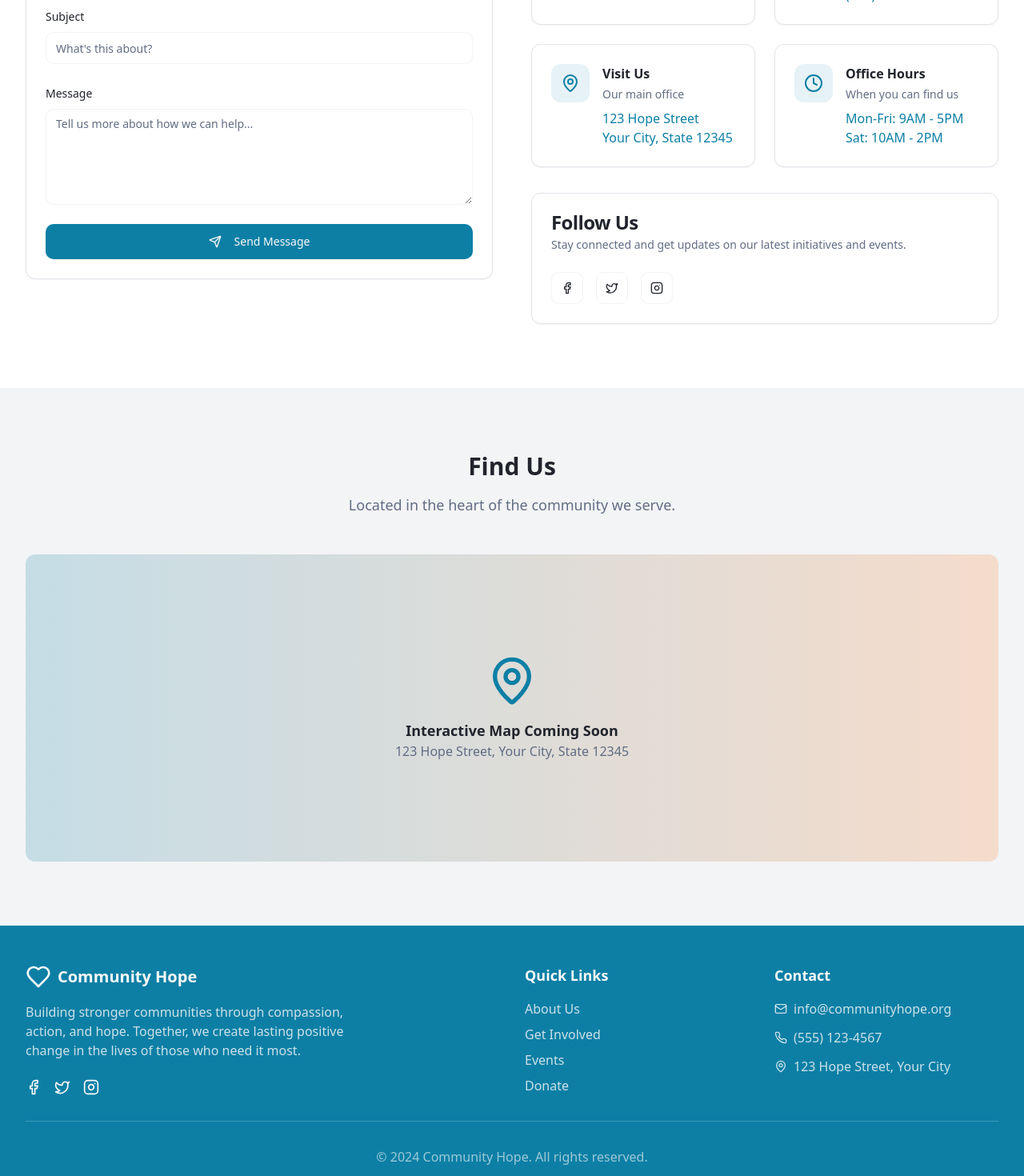
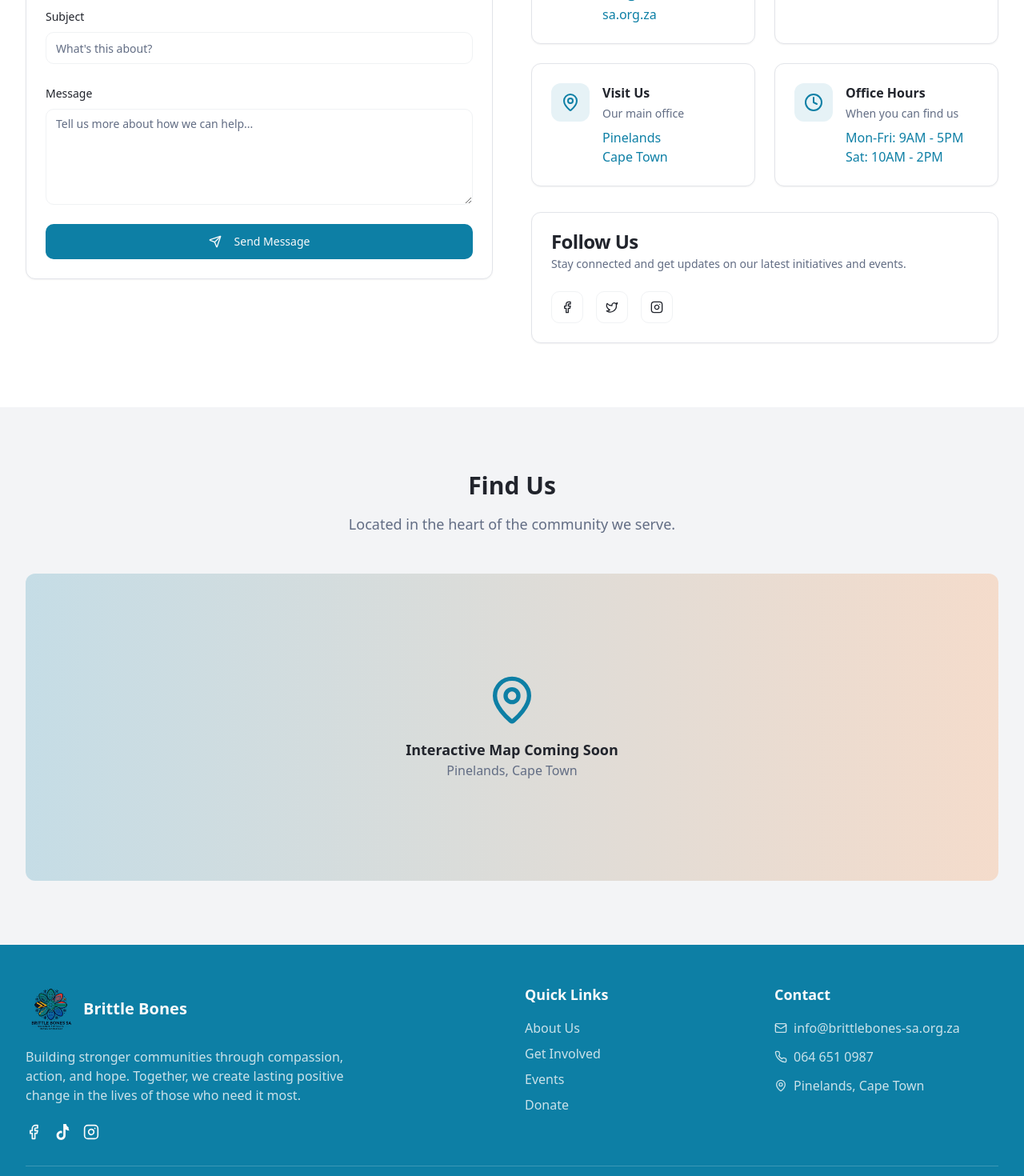
Before and after one commit to DevTechInnovations/BrittleBones, a React (Vite) app: page /contact in a window 1280 px wide. Shown: the part 700-2170 px from the top of the page at 80% size. Built offline with nearby package versions, Linux system fonts and the light colour scheme.

Commit message:
updated footer

```diff
--- a/src/components/Footer.tsx
+++ b/src/components/Footer.tsx
@@ -1,6 +1,7 @@
-import { Heart, Mail, Phone, MapPin, Facebook, Twitter, Instagram } from "lucide-react";
+
+import { Heart, Mail, Phone, MapPin, Facebook, Instagram } from "lucide-react";
 import { Link } from "react-router-dom";
-
+import { TikTok } from "lucide-react";
 const Footer = () => {
   return (
     <footer className="bg-primary text-primary-foreground">
@@ -9,18 +10,67 @@ const Footer = () => {
           {/* Logo and Mission */}
           <div className="col-span-1 md:col-span-2">
             <div className="flex items-center space-x-2 mb-4">
-              <Heart className="h-8 w-8" />
-              <span className="text-xl font-bold">Community Hope</span>
+                <img src="/src/assets/brittlebones-removebg-preview.png" alt="Brittle Bones Logo" className="h-17 w-16" />
+              <span className="text-xl font-bold">Brittle Bones</span>
             </div>
             <p className="text-primary-foreground/80 mb-6 max-w-md">
               Building stronger communities through compassion, action, and hope.
               Together, we create lasting positive change in the lives of those who need it most.
             </p>
-            <div className="flex space-x-4">
-              <Facebook className="h-5 w-5 hover:text-accent cursor-pointer transition-colors" />
-              <Twitter className="h-5 w-5 hover:text-accent cursor-pointer transition-colors" />
-              <Instagram className="h-5 w-5 hover:text-accent cursor-pointer transition-colors" />
-            </div>
+          <div className="flex space-x-4">
+  {/* Facebook */}
+  <a
+    href="https://www.facebook.com/brittlebonessa"
+    target="_blank"
+    rel="noopener noreferrer"
+    className="hover:text-accent transition-colors"
+  >
+    <Facebook className="h-5 w-5 cursor-pointer" />
+  </a>
+
+  {/* <a
+  href="https://www.tiktok.com/@brittle.bones.sa"
+  target="_blank"
+  rel="noopener noreferrer"
+  className="hover:text-accent transition-colors"
+>
+  <img
+    src="https://upload.wikimedia.org/wikipedia/commons/a/a9/TikTok_logo.svg"
+    alt="TikTok"
+    className="h-5 w-5 cursor-pointer"
+  />
+</a> */}
+
+<a
+  href="https://www.tiktok.com/@brittle.bones.sa"
+  target="_blank"
+  rel="noopener noreferrer"
+  className="hover:text-accent transition-colors"
+  aria-label="TikTok"
+>
+  <svg
+    xmlns="http://www.w3.org/2000/svg"
+    fill="currentColor"
+    viewBox="0 0 448 512"
+    className="h-5 w-5 cursor-pointer"
+  >
+    <path d="M448,209.9a210.9,210.9,0,0,1-122.9-39.4V367.4c0,80.4-65.6,145.6-146.7,144.6-79.7-1-143.5-66.5-143.5-146.2,0-79.7,64.8-145.6,144.5-145.6a144.4,144.4,0,0,1,33.1,3.9v73.8a72,72,0,1,0,40.3,65.7V0h95.1a121.3,121.3,0,0,0,1.8,21.5c7.5,38.7,35.5,70.6,72.7,84.7A123.3,123.3,0,0,0,448,209.9Z" />
+  </svg>
+</a>
+
+
+
+  {/* Instagram */}
+  <a
+    href="https://www.instagram.com/brittlebonessa2017"
+    target="_blank"
+    rel="noopener noreferrer"
+    className="hover:text-accent transition-colors"
+  >
+    <Instagram className="h-5 w-5 cursor-pointer" />
+  </a>
+</div>
+
           </div>
 
           {/* Quick Links */}
@@ -56,15 +106,15 @@ const Footer = () => {
             <div className="space-y-3">
               <div className="flex items-center space-x-2 text-primary-foreground/80">
                 <Mail className="h-4 w-4" />
-                <span>info@communityhope.org</span>
+                <span>info@brittlebones-sa.org.za</span>
               </div>
               <div className="flex items-center space-x-2 text-primary-foreground/80">
                 <Phone className="h-4 w-4" />
-                <span>(555) 123-4567</span>
+                <span>064 651 0987</span>
               </div>
               <div className="flex items-center space-x-2 text-primary-foreground/80">
                 <MapPin className="h-4 w-4" />
-                <span>123 Hope Street, Your City</span>
+                <span>Pinelands, Cape Town</span>
               </div>
             </div>
           </div>
@@ -72,8 +122,9 @@ const Footer = () => {
 
         <div className="border-t border-primary-foreground/20 mt-8 pt-8 text-center">
           <p className="text-primary-foreground/60">
-            © 2024 Community Hope. All rights reserved.
-          </p>
+  © {new Date().getFullYear()} Brittle Bones. All rights reserved.
+</p>
+
         </div>
       </div>
     </footer>
--- a/src/components/Navigation.tsx
+++ b/src/components/Navigation.tsx
@@ -24,8 +24,9 @@ const Navigation = () => {
         <div className="flex justify-between items-center h-16">
           {/* Logo */}
           <Link to="/" className="flex items-center space-x-2">
-            <Heart className="h-8 w-8 text-primary" />
-            <span className="text-xl font-bold text-primary">Brittle Bones</span>
+            {/* <Heart className="h-8 w-8 text-primary" /> */}
+            <img src="/src/assets/brittlebones-removebg-preview.png" alt="Brittle Bones Logo" className="h-16 w-16" />
+            <span className="text-xl font-bold text-black dark:text-white">Brittle Bones</span>
           </Link>
 
           {/* Desktop Navigation */}
--- a/src/pages/Contact.tsx
+++ b/src/pages/Contact.tsx
@@ -137,7 +137,7 @@ const Contact = () => {
                       <div>
                         <h3 className="font-semibold text-foreground mb-1">Email Us</h3>
                         <p className="text-muted-foreground text-sm mb-2">Send us an email anytime</p>
-                        <p className="text-primary font-medium">info@communityhope.org</p>
+                        <p className="text-primary font-medium">info@brittlebones-sa.org.za</p>
                       </div>
                     </div>
                   </CardContent>
@@ -152,7 +152,7 @@ const Contact = () => {
                       <div>
                         <h3 className="font-semibold text-foreground mb-1">Call Us</h3>
                         <p className="text-muted-foreground text-sm mb-2">Monday - Friday, 9AM - 5PM</p>
-                        <p className="text-primary font-medium">(555) 123-4567</p>
+                        <p className="text-primary font-medium">064 651 0987</p>
                       </div>
                     </div>
                   </CardContent>
@@ -167,7 +167,7 @@ const Contact = () => {
                       <div>
                         <h3 className="font-semibold text-foreground mb-1">Visit Us</h3>
                         <p className="text-muted-foreground text-sm mb-2">Our main office</p>
-                        <p className="text-primary font-medium">123 Hope Street<br />Your City, State 12345</p>
+                        <p className="text-primary font-medium">Pinelands<br />Cape Town</p>
                       </div>
                     </div>
                   </CardContent>
@@ -229,7 +229,7 @@ const Contact = () => {
             <div className="text-center">
               <MapPin className="h-16 w-16 text-primary mx-auto mb-4" />
               <p className="text-lg font-semibold text-foreground">Interactive Map Coming Soon</p>
-              <p className="text-muted-foreground">123 Hope Street, Your City, State 12345</p>
+              <p className="text-muted-foreground">Pinelands, Cape Town</p>
             </div>
           </div>
         </div>
```
Also changed, not shown: src/assets/Logo.png (added), src/assets/brittlebones-removebg-preview.png (added).
